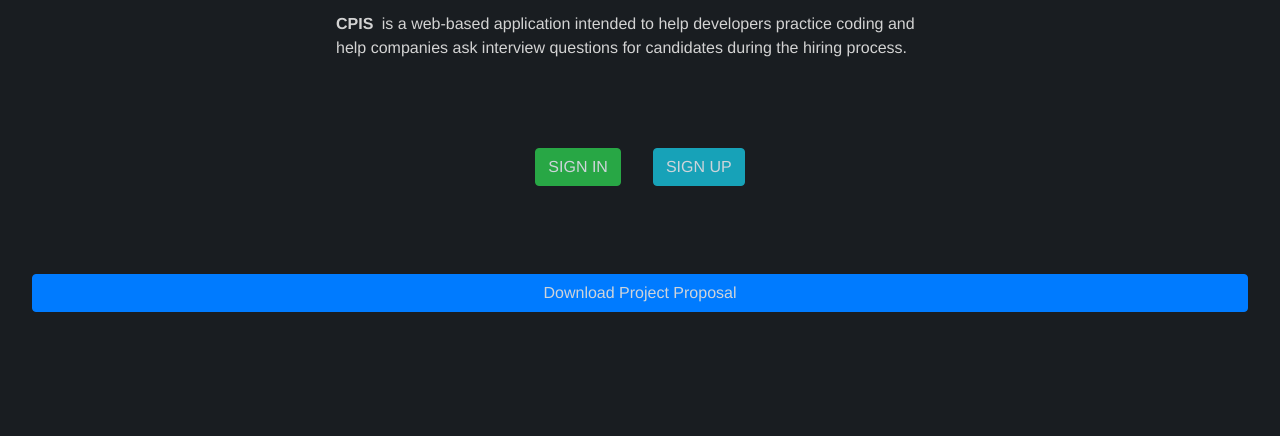
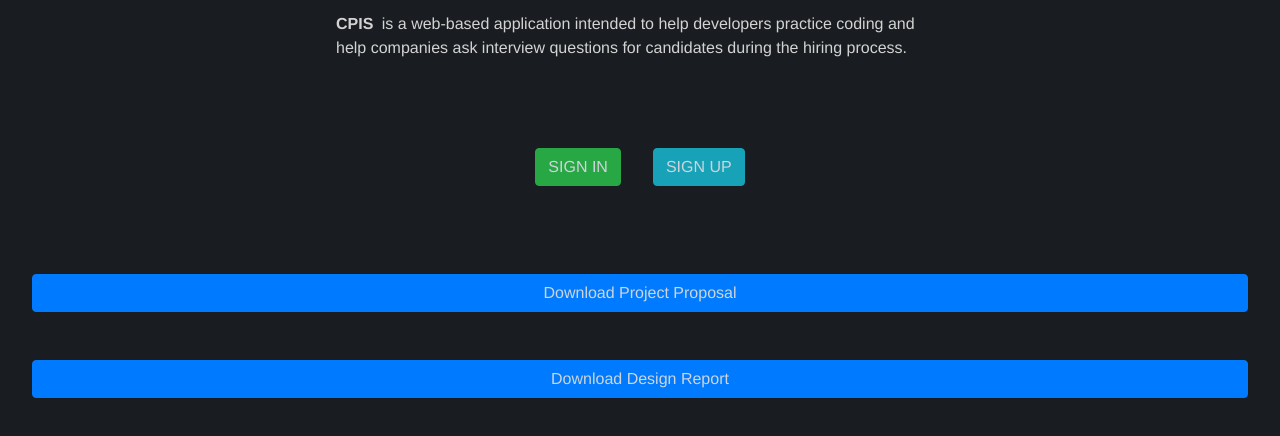
Before and after one commit to SamirIbrahimzade/cs353, a website: page index.html in a window 1280 px wide. Shown: the part 142-578 px from the top of the page. Drawn offline with Linux system fonts and the light colour scheme.

Commit message:
Added design report button

```diff
--- a/index.html
+++ b/index.html
@@ -42,6 +42,8 @@
 
     <a href="https://cdn.glitch.com/53146929-80e7-4b2f-a170-ab1098222127%2FCS353%20-%20Project%20Proposal.pdf?v=1583148316129" class="btn btn-primary d-flex justify-content-center mt-5" role="button">
         Download Project Proposal</a>
+    <a href="https://cdn.glitch.com/53146929-80e7-4b2f-a170-ab1098222127%2FCS353%20-%20Design%20Report.pdf?v=1589802316751" class="btn btn-primary d-flex justify-content-center mt-5" role="button">
+            Download Design Report</a>
 
 
     <!-- include the Glitch button to show what the webpage is about and
```
